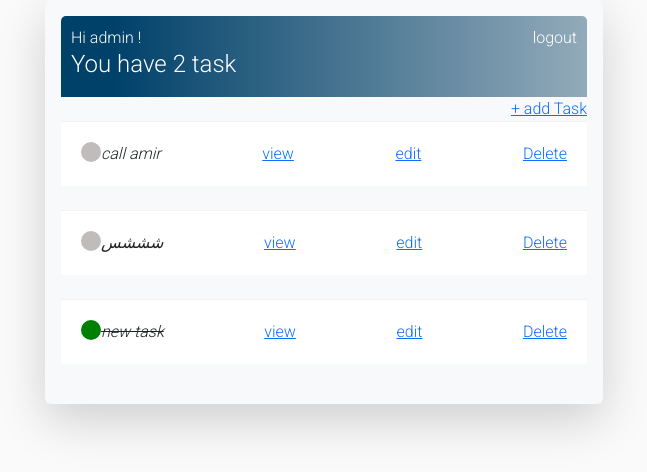
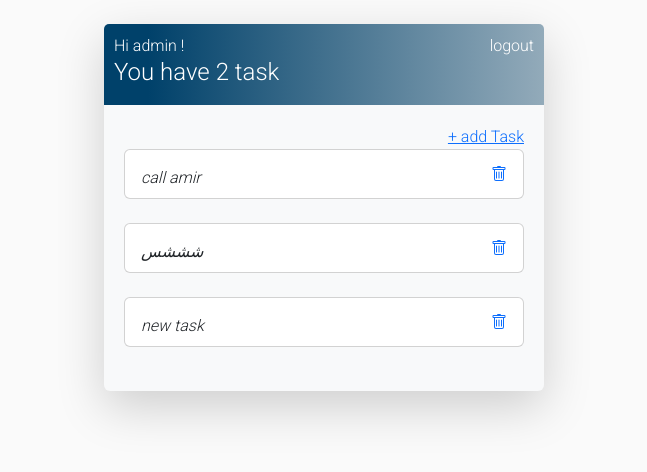
Before and after one commit to amirbaa1/TODO_DJ, a Django app: page / in a window 1280 px wide. Shown: the top 472 px of the page, without its empty margins (316-963 px from the left). Run offline with Django 4.2, Linux system fonts and the light colour scheme; a user stored in the database is signed in; data comes from the database, SQL or seed files in the repository; both versions use the stored data as it was after the commit.

Commit message:
fix css card-body

```diff
--- a/templates/base.html
+++ b/templates/base.html
@@ -5,9 +5,9 @@
     <script src="https://cdn.jsdelivr.net/npm/bootstrap@5.3.0/dist/js/bootstrap.bundle.min.js"
             integrity="sha384-geWF76RCwLtnZ8qwWowPQNguL3RmwHVBC9FhGdlKrxdiJJigb/j/68SIy3Te4Bkz"
             crossorigin="anonymous"></script>
-<link rel="preconnect" href="https://fonts.googleapis.com">
-<link rel="preconnect" href="https://fonts.gstatic.com" crossorigin>
-<link href="https://fonts.googleapis.com/css2?family=Roboto:wght@300&display=swap" rel="stylesheet">
+    <link rel="preconnect" href="https://fonts.googleapis.com">
+    <link rel="preconnect" href="https://fonts.gstatic.com" crossorigin>
+    <link href="https://fonts.googleapis.com/css2?family=Roboto:wght@300&display=swap" rel="stylesheet">
     <title></title>
     <style>
         body {
@@ -16,23 +16,26 @@
         }
 
         .task-wrapper {
-            display: flex;
+            display: flex; /* ایجاد یک flex container برای قرار دادن المان‌ها در یک ردیف */
+
             align-items: center;
-            justify-content: space-between;
-            padding: 20px;
+
+            padding: 10px;
             background-color: #fff;
             border-top: 1px solid rgb(244, 241, 241);
 
         }
 
-        .task-title {
-            display: flex;
+        .task-wrapper:hover {
+            background-color: #dce1ea;
         }
+
 
         .task-title a {
             text-decoration: none;
             color: #4b5156;
-            margin-left: 10px;
+            margin-left: auto;
+
         }
 
         .task-complete {
@@ -60,6 +63,16 @@
             text-decoration: none;
             color: #FFF;
         }
+
+        .header-bar a:hover {
+            text-decoration: none;
+            color: #5d646f;
+        }
+
+        .card.touchable:hover {
+            transform: translateY(-5px);
+            box-shadow: 0 0 10px rgba(0, 0, 0, 0.3);
+        }
     </style>
 </head>
 
--- a/templates/home.html
+++ b/templates/home.html
@@ -1,53 +1,58 @@
 {% extends 'base.html' %}
 {% block content %}
+    <br>
     <div class="d-flex justify-content-center">
-        <div class="shadow-lg p-3 mb-5 bg-body-tertiary rounded" style="width: 50%; height: 50%;">
+        <div class="shadow-lg bg-body-tertiary rounded" style="width: fit-content; height: fit-content;">
             <div class="header-bar">
                 <div style="text-align: right;">
-
                     {% if user.is_authenticated %}
                         <div style="float: left"> Hi {{ user.username }} !</div>
-
                         <a href="{% url 'logout' %}">logout</a>
-                        <br>
-
                     {% else %}
                         <a href="{% url 'login' %}">Login</a>
                         <a href="{% url 'signup' %}">signup</a>
                     {% endif %}
-
                 </div>
                 <div>
                     <h4 style="text-align: left">You have {{ count }} task</h4>
                 </div>
-
-
             </div>
+            <div style="padding: 20px">
                 <a style="float: right" href="{% url "create" %}">+ add Task</a>
-
                 <br>
                 {% if user.is_authenticated %}
                     {% for list_t in list_task %}
                         {% if list_t.complete %}
-                        <div class="task-wrapper">
-                            <div class="task-title">
-                                <div class="task-complete"></div>
-                                <i><s>{{ list_t.title }}</s></i>
+                            <div class="card touchable" style="width: 400px; height: 50px;cursor: pointer;"
+                                 onclick="window.location.href='{% url 'detail' list_t.title %}'">
+                                <div class="card-body">
+                                    <i>{{ list_t.title }}</i>
+                                    <a href="{% url "Delete" list_t.title %}" style="float: right;">
+                                        <svg xmlns="http://www.w3.org/2000/svg" width="16" height="16"
+                                             fill="currentColor" class="bi bi-trash" viewBox="0 0 16 16">
+                                            <path d="M5.5 5.5A.5.5 0 0 1 6 6v6a.5.5 0 0 1-1 0V6a.5.5 0 0 1 .5-.5Zm2.5 0a.5.5 0 0 1 .5.5v6a.5.5 0 0 1-1 0V6a.5.5 0 0 1 .5-.5Zm3 .5a.5.5 0 0 0-1 0v6a.5.5 0 0 0 1 0V6Z"/>
+                                            <path d="M14.5 3a1 1 0 0 1-1 1H13v9a2 2 0 0 1-2 2H5a2 2 0 0 1-2-2V4h-.5a1 1 0 0 1-1-1V2a1 1 0 0 1 1-1H6a1 1 0 0 1 1-1h2a1 1 0 0 1 1 1h3.5a1 1 0 0 1 1 1v1ZM4.118 4 4 4.059V13a1 1 0 0 0 1 1h6a1 1 0 0 0 1-1V4.059L11.882 4H4.118ZM2.5 3h11V2h-11v1Z"/>
+                                        </svg>
+                                    </a>
                                 </div>
-                            <a href="{% url 'detail' list_t.title %}">view</a>
-                            <a href="{% url "update" list_t.title %}">edit</a>
-                            <a href="{% url "Delete" list_t.title %}">Delete</a>
+                                {#                                <a href="{% url "update" list_t.title %}">edit</a>#}
                             </div>
                             <br>
                         {% else %}
-                        <div class="task-wrapper">
-                            <div class="task-title">
-                                <div class="task-no-complete"></div>
+
+                            <div class="card touchable" style="width: 400px; height: 50px;cursor: pointer;"
+                                 onclick="window.location.href='{% url 'detail' list_t.title %}'">
+                                <div class="card-body" style="text-decoration: none; color: #212529;">
                                     <i>{{ list_t.title }}</i>
+                                    <a href="{% url "Delete" list_t.title %}" style="float: right;">
+                                        <svg xmlns="http://www.w3.org/2000/svg" width="16" height="16"
+                                             fill="currentColor" class="bi bi-trash" viewBox="0 0 16 16">
+                                            <path d="M5.5 5.5A.5.5 0 0 1 6 6v6a.5.5 0 0 1-1 0V6a.5.5 0 0 1 .5-.5Zm2.5 0a.5.5 0 0 1 .5.5v6a.5.5 0 0 1-1 0V6a.5.5 0 0 1 .5-.5Zm3 .5a.5.5 0 0 0-1 0v6a.5.5 0 0 0 1 0V6Z"/>
+                                            <path d="M14.5 3a1 1 0 0 1-1 1H13v9a2 2 0 0 1-2 2H5a2 2 0 0 1-2-2V4h-.5a1 1 0 0 1-1-1V2a1 1 0 0 1 1-1H6a1 1 0 0 1 1-1h2a1 1 0 0 1 1 1h3.5a1 1 0 0 1 1 1v1ZM4.118 4 4 4.059V13a1 1 0 0 0 1 1h6a1 1 0 0 0 1-1V4.059L11.882 4H4.118ZM2.5 3h11V2h-11v1Z"/>
+                                        </svg>
+                                    </a>
                                 </div>
-                            <a href="{% url 'detail' list_t.title %}">view</a>
-                            <a href="{% url "update" list_t.title %}">edit</a>
-                            <a href="{% url "Delete" list_t.title %}">Delete</a>
+                                {#                                <a href="{% url "update" list_t.title %}">edit</a>#}
                             </div>
                             <br>
                         {% endif %}
@@ -55,4 +60,6 @@
                 {% endif %}
             </div>
         </div>
+
+    </div>
 {% endblock content %}
```
Also changed, not shown: templates/create.html (+15 -7 lines), templates/detail.html (+11 -2 lines), templates/registration/login.html (+7 -5 lines), templates/registration/signup.html (+5 -4 lines), templates/update.html (+10 -2 lines), db.sqlite3. Lines whose indentation alone changed are shown as unchanged.
